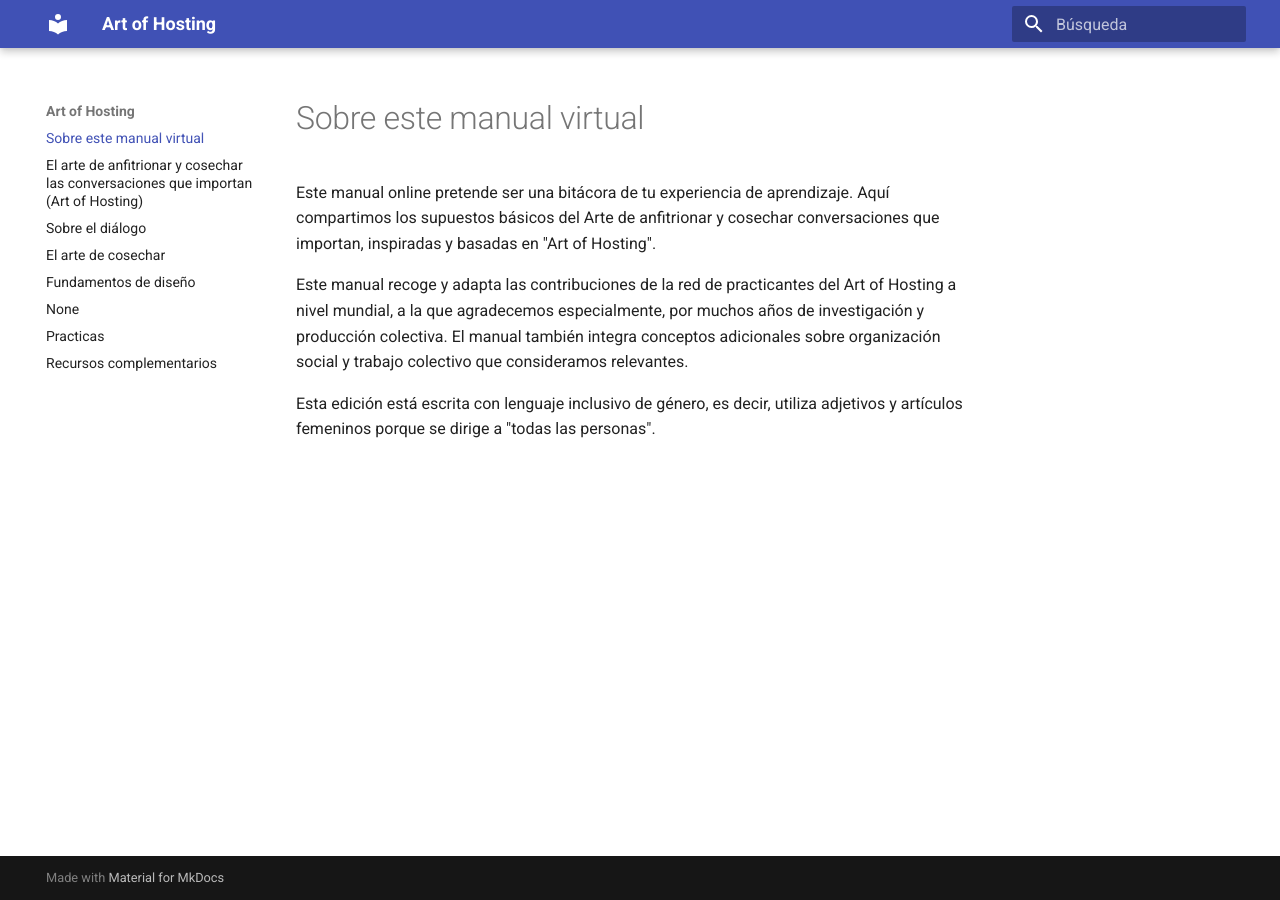
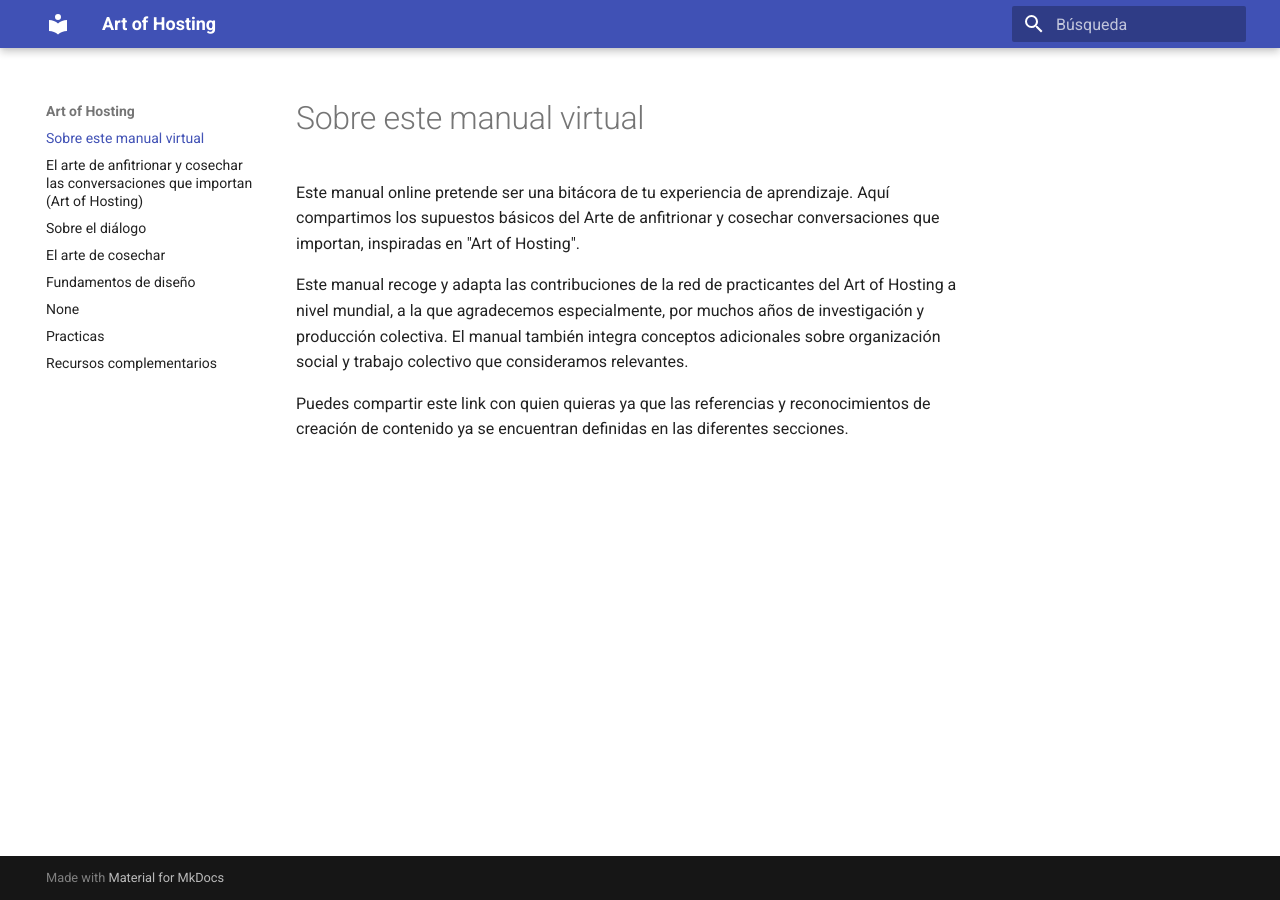
Before and after one commit to art-of-hosting/art-of-hosting.github.io, an MkDocs documentation site: the page built from docs/index.md, in a window 1280 px wide. Built offline with MkDocs 1.6.1 and Material for MkDocs 9.7.7, drawn with Linux system fonts in a browser that asks for light colours.

Commit message:
Update index.md

```diff
--- a/docs/index.md
+++ b/docs/index.md
@@ -1,7 +1,7 @@
 # Sobre este manual virtual
 
-Este manual online pretende ser una bitácora de tu experiencia de aprendizaje. Aquí compartimos los supuestos básicos del Arte de anfitrionar y cosechar conversaciones que importan, inspiradas y basadas en "Art of Hosting".
+Este manual online pretende ser una bitácora de tu experiencia de aprendizaje. Aquí compartimos los supuestos básicos del Arte de anfitrionar y cosechar conversaciones que importan, inspiradas en "Art of Hosting".
 
 Este manual recoge y adapta las contribuciones de la red de practicantes del Art of Hosting a nivel mundial, a la que agradecemos especialmente, por muchos años de investigación y producción colectiva. El manual también integra conceptos adicionales sobre organización social y trabajo colectivo que consideramos relevantes.
 
-Esta edición está escrita con lenguaje inclusivo de género, es decir, utiliza adjetivos y artículos femeninos porque se dirige a "todas las personas".
+Puedes compartir este link con quien quieras ya que las referencias y reconocimientos de creación de contenido ya se encuentran definidas en las diferentes secciones.
```
